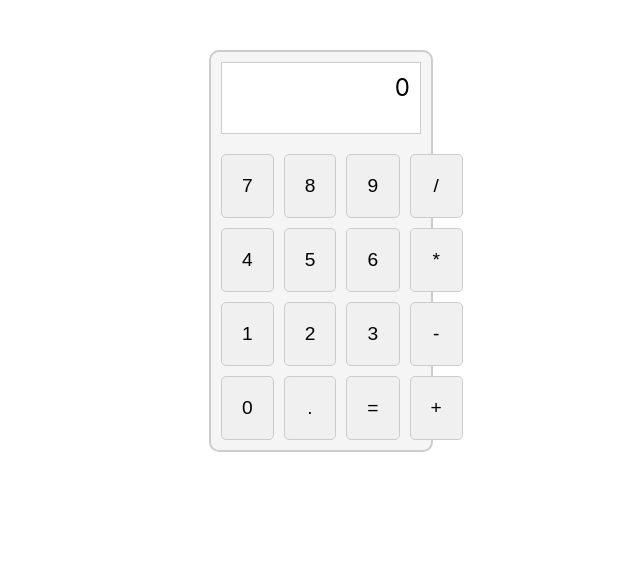
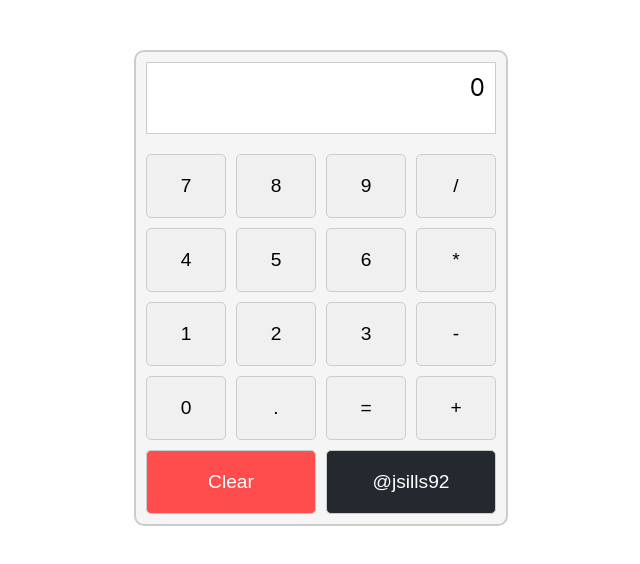
Before and after one commit to Jsills92/calculator, a React (Create React App) app: page / in a window 1280 px wide. Shown: the top 564 px of the page, without its empty margins (319-959 px from the left). Built offline with nearby package versions, Linux system fonts and the light colour scheme.

Commit message:
Added a clear and github button

```diff
--- a/src/App.css
+++ b/src/App.css
@@ -1,6 +1,6 @@
 /* Basic styles for the calculator */
 .calculator {
-  max-width: 200px;
+  max-width: 350px;
   margin: 50px auto;
   padding: 10px;
   border: 2px solid #ccc;
@@ -20,7 +20,7 @@
 
 .buttons {
   display: grid;
-  grid-template-columns: repeat(4, 1fr);
+  grid-template-columns: repeat(4, 1fr); /* Four equal columns */
   gap: 10px;
 }
 
@@ -33,6 +33,24 @@
   border-radius: 5px;
 }
 
-.button:hover {
-  background-color: #ddd;
+.large {
+  grid-column: span 2; /* Make the button span two columns */
 }
+
+.button.clear {
+  background-color: #ff4d4d; /* Red background for clear */
+  color: white; /* White text */
+}
+
+.button.clear:hover {
+  background-color: #ff1a1a; /* Darker red when hovered */
+}
+
+.button.github {
+  background-color: #24292f; /* GitHub's dark background */
+  color: white; /* White text */
+}
+
+.button.github:hover {
+  background-color: #0366d6; /* GitHub blue color when hovered */
+}
--- a/src/App.js
+++ b/src/App.js
@@ -1,4 +1,4 @@
-import React, { useState } from 'react';
+import React from 'react';
 import './App.css';
 import Calculator from './Components/Calculator';
 
--- a/src/Components/Button.js
+++ b/src/Components/Button.js
@@ -1,8 +1,21 @@
 import React from 'react';
 
 const Button = ({ label, onClick }) => (
-    <button className="button" id={label} onClick={() => onClick(label)} >{label}
-    </button>
+  <button
+    className={`button ${label === 'Clear' || label === '@jsills92' ? 'large' : ''} ${
+      label === 'Clear' ? 'clear' : ''
+    } ${label === '@jsills92' ? 'github' : ''}`}
+    id={label}
+    onClick={() => {
+      if (label === '@jsills92') {
+        window.open('https://github.com/jsills92', '_blank');
+      } else {
+        onClick(label);
+      }
+    }}
+  >
+    {label}
+  </button>
 );
 
 export default Button;
--- a/src/Components/Calculator.js
+++ b/src/Components/Calculator.js
@@ -11,6 +11,14 @@ const Calculator = () => {
       return;
     }
     setDisplayValue((prevValue) => (prevValue === '0' ? label : prevValue + label));
+  };
+
+  const handleClearClick = () => {
+    setDisplayValue('0'); // Reset the display to '0'
+  };
+
+  const handleGithubClick = () => {
+    window.open('https://github.com/jsills92', '_blank'); // Open GitHub in a new tab
   };
 
   return (
@@ -29,6 +37,8 @@ const Calculator = () => {
         {['0', '.', '=', '+'].map((label) => (
           <Button key={label} label={label} onClick={handleButtonClick} />
         ))}
+        <Button label="Clear" onClick={handleClearClick} />
+        <Button label="@jsills92" onClick={handleGithubClick} />
       </div>
     </div>
   );
```
